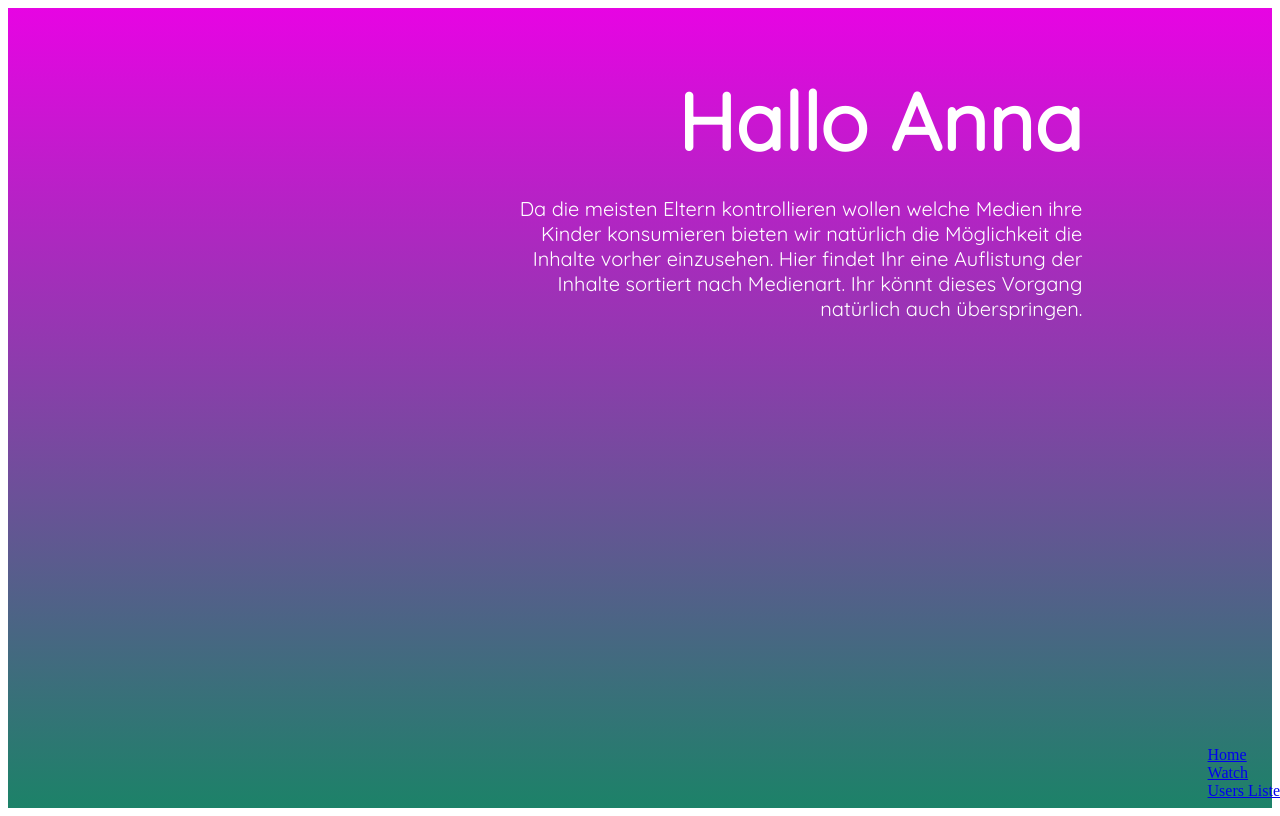
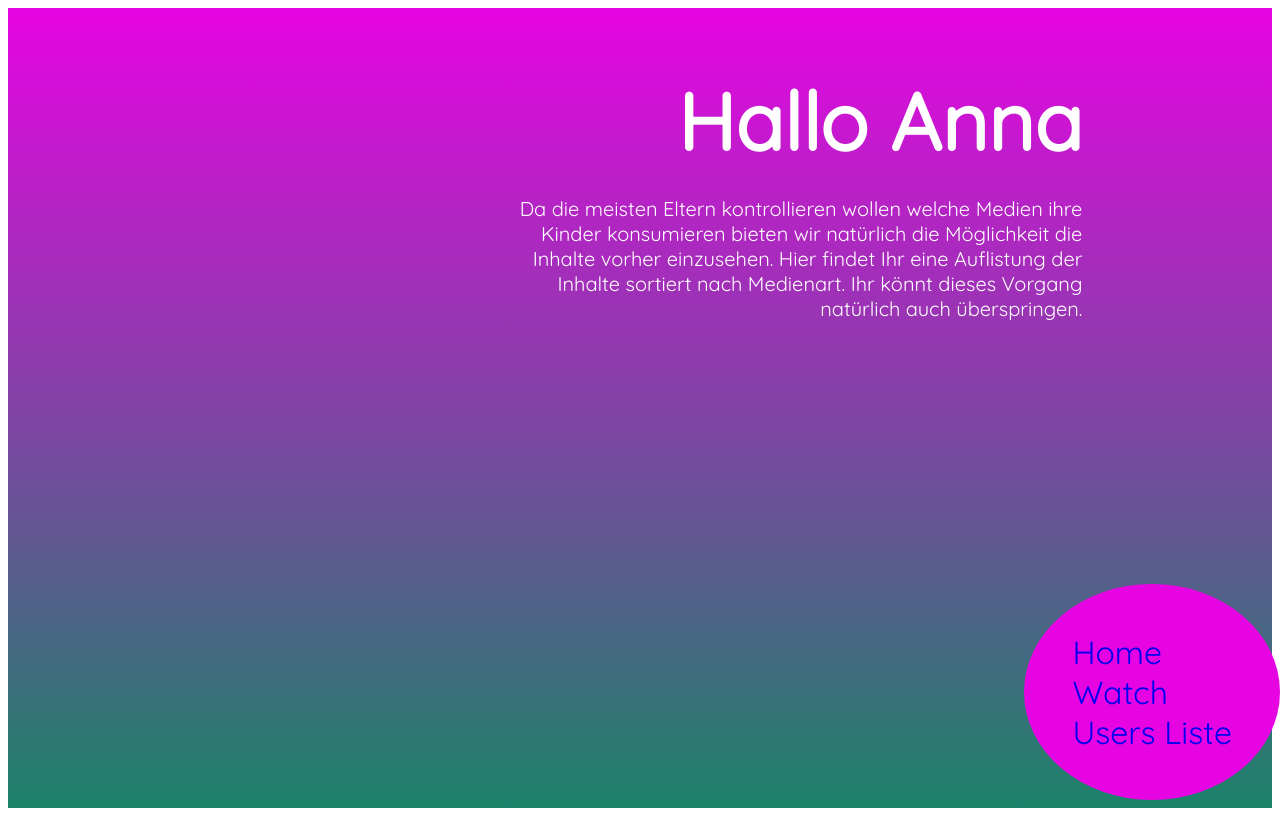
Before and after one commit to Momaritti/gera-srh, an Angular app: page /home in a window 1280 px wide. Built offline with nearby package versions, Linux system fonts and the light colour scheme.

Commit message:
start styling menu and rest animations

```diff
--- a/src/app/app.component.sass
+++ b/src/app/app.component.sass
@@ -67,3 +67,14 @@ p
 
 li
   list-style-type: none
+
+.navigation
+  background-color: #e704e3
+  border-radius: 100%
+  padding: 3rem
+  li a
+    text-decoration: none
+    font-size: 2rem
+    font-family: $main-font
+    &:hover
+      color: beige
--- a/src/app/app.component.ts
+++ b/src/app/app.component.ts
@@ -45,6 +45,24 @@ import { trigger, transition, group, query, style, animate } from '@angular/anim
           query(':leave', [animate('0.3s cubic-bezier(.35, 0, .25, 1)', style({ transform: 'translateY(100%'}))]),
           query(':enter', [animate('0.3s cubic-bezier(.35, 0, .25, 1)', style({ transform: 'translateY(0%'}))])
         ])
+      ]),
+      transition('2 => 3', [
+        style({ height: '!'}), // setze höhe auf höhe beim ende der animaiton
+        query(':enter', style( { transform: 'translateY(-100%)'})),
+        query(':enter, :leave', style({position: 'absolute', top: 0, left: 0, right: 0})),
+        group([
+          query(':leave', [animate('0.3s cubic-bezier(.35, 0, .25, 1)', style({ transform: 'translateY(100%'}))]),
+          query(':enter', [animate('0.3s cubic-bezier(.35, 0, .25, 1)', style({ transform: 'translateY(0%'}))])
+        ])
+      ]),
+      transition('3 => 2', [
+        style({ height: '!'}), // setze höhe auf höhe beim ende der animaiton
+        query(':enter', style( { transform: 'translateY(100%)'})),
+        query(':enter, :leave', style({position: 'absolute', top: 0, left: 0, right: 0})),
+        group([
+          query(':leave', [animate('0.3s cubic-bezier(.35, 0, .25, 1)', style({ transform: 'translateY(-100%'}))]),
+          query(':enter', [animate('0.3s cubic-bezier(.35, 0, .25, 1)', style({ transform: 'translateY(0%'}))])
+        ])
       ])
     ])
   ]
```
